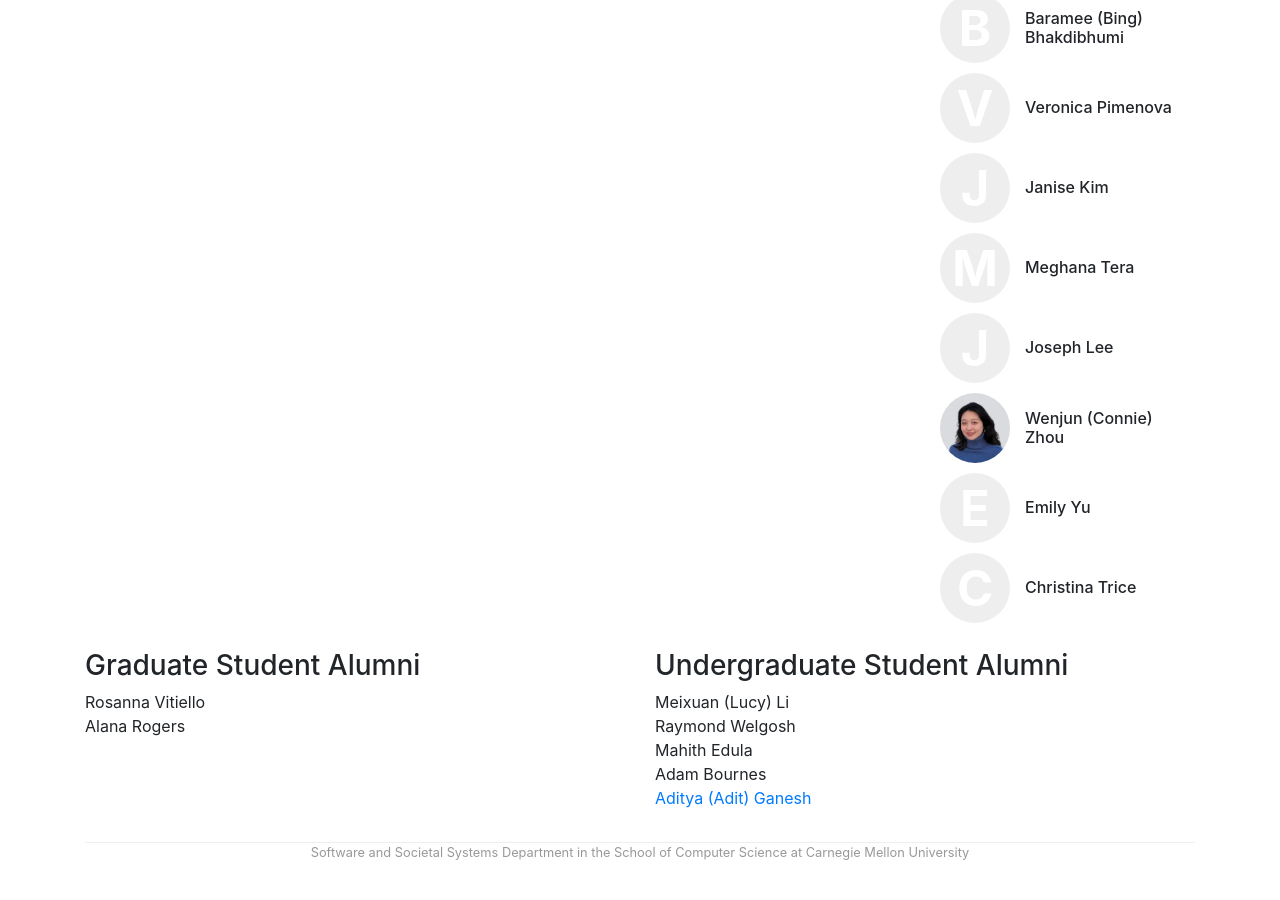
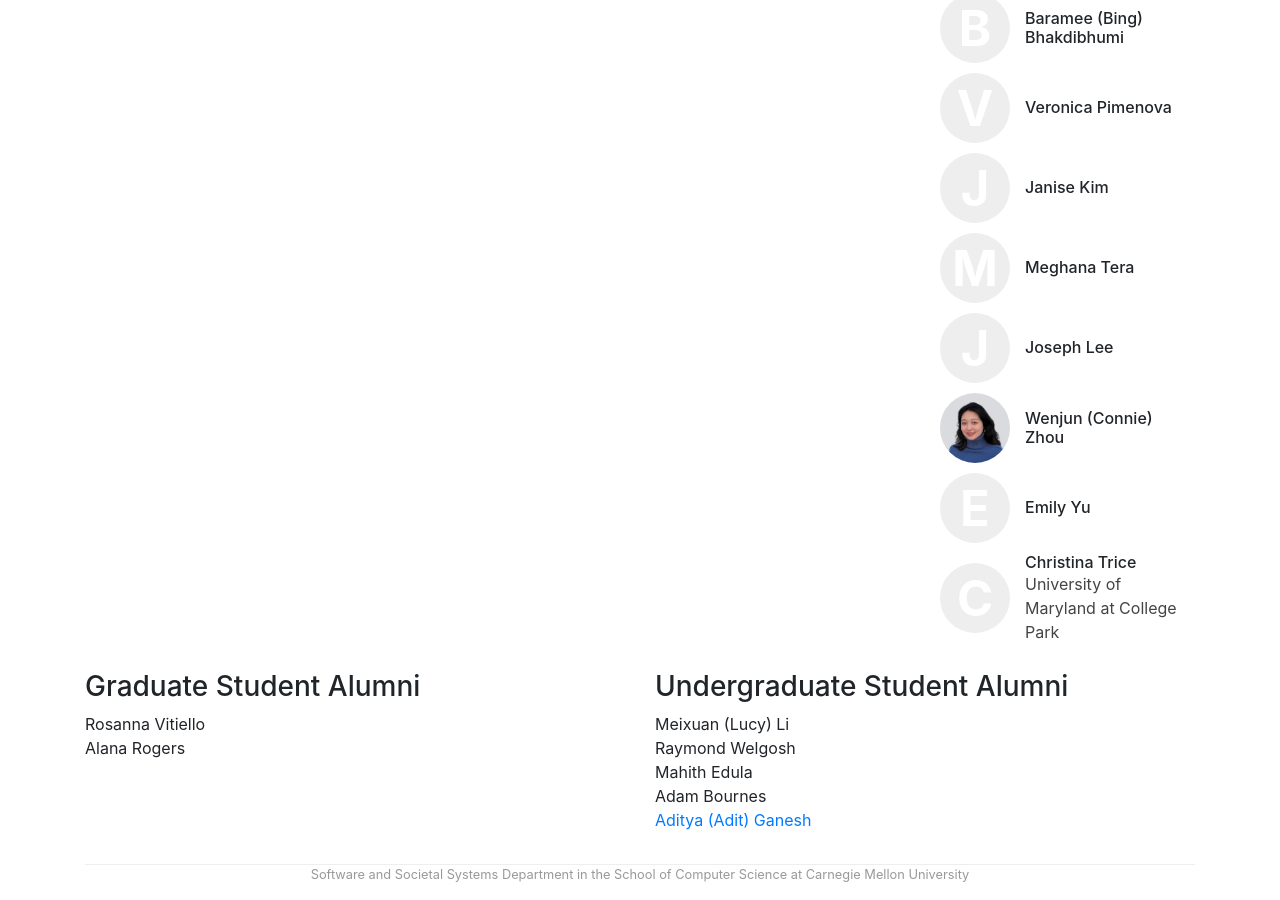
Before and after one commit to cmu-variability/cmu-variability.github.io, a Jekyll site: the page built from index.html, in a window 1280 px wide and 900 px high, scrolled down 3750 px. Built offline with Jekyll 4.4.1, drawn with Linux system fonts in a browser that asks for light colours; before the commit the page ends 4629 px from its top, so only the background shows below that.

Commit message:
Update people.yml

```diff
--- a/_data/people.yml
+++ b/_data/people.yml
@@ -169,6 +169,7 @@ ugrad-emily-yu:
 ugrad-christina-trice:
     display_name: Christina Trice
     role: ugrad
+    org: University of Maryland at College Park
 
 collaborator-hala-annabi:
    display_name: "Hala Annabi"
```
